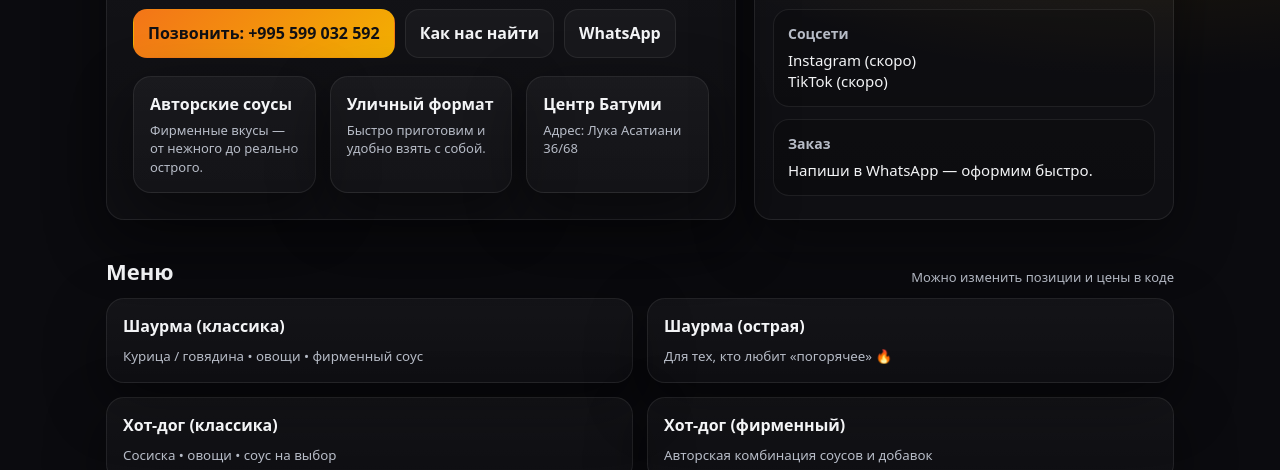
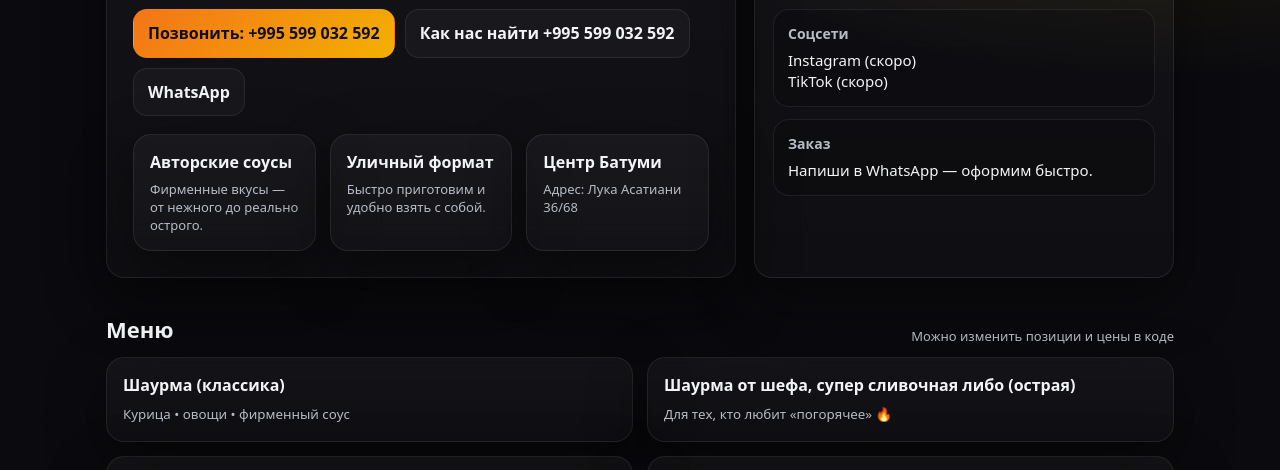
Before and after one commit to kapchik930309-sketch/hot-batumi, a plain HTML site: page index.html in a window 1280 px wide. Shown: the part 306-776 px from the top of the page. Drawn offline with Linux system fonts and the light colour scheme.

Commit message:
Update index.html

```diff
--- a/index.html
+++ b/index.html
@@ -185,7 +185,7 @@
           </p>
           <div class="ctaRow">
             <a class="btn btnPrimary" href="tel:+995599032592">Позвонить: +995 599 032 592</a>
-            <a class="btn" href="#contact">Как нас найти</a>
+            <a class="btn" href="#contact">Как нас найти +995 599 032 592</a>
             <a class="btn" target="_blank" rel="noreferrer"
                href="https://wa.me/995599032592">WhatsApp</a>
           </div>
@@ -237,10 +237,10 @@
         <div class="menu">
           <div class="card menuItem">
             <b>Шаурма (классика)</b>
-            <small>Курица / говядина • овощи • фирменный соус</small>
+            <small>Курица • овощи • фирменный соус</small>
           </div>
           <div class="card menuItem">
-            <b>Шаурма (острая)</b>
+            <b>Шаурма от шефа, супер сливочная либо (острая)</b>
             <small>Для тех, кто любит «погорячее» 🔥</small>
           </div>
           <div class="card menuItem">
```
